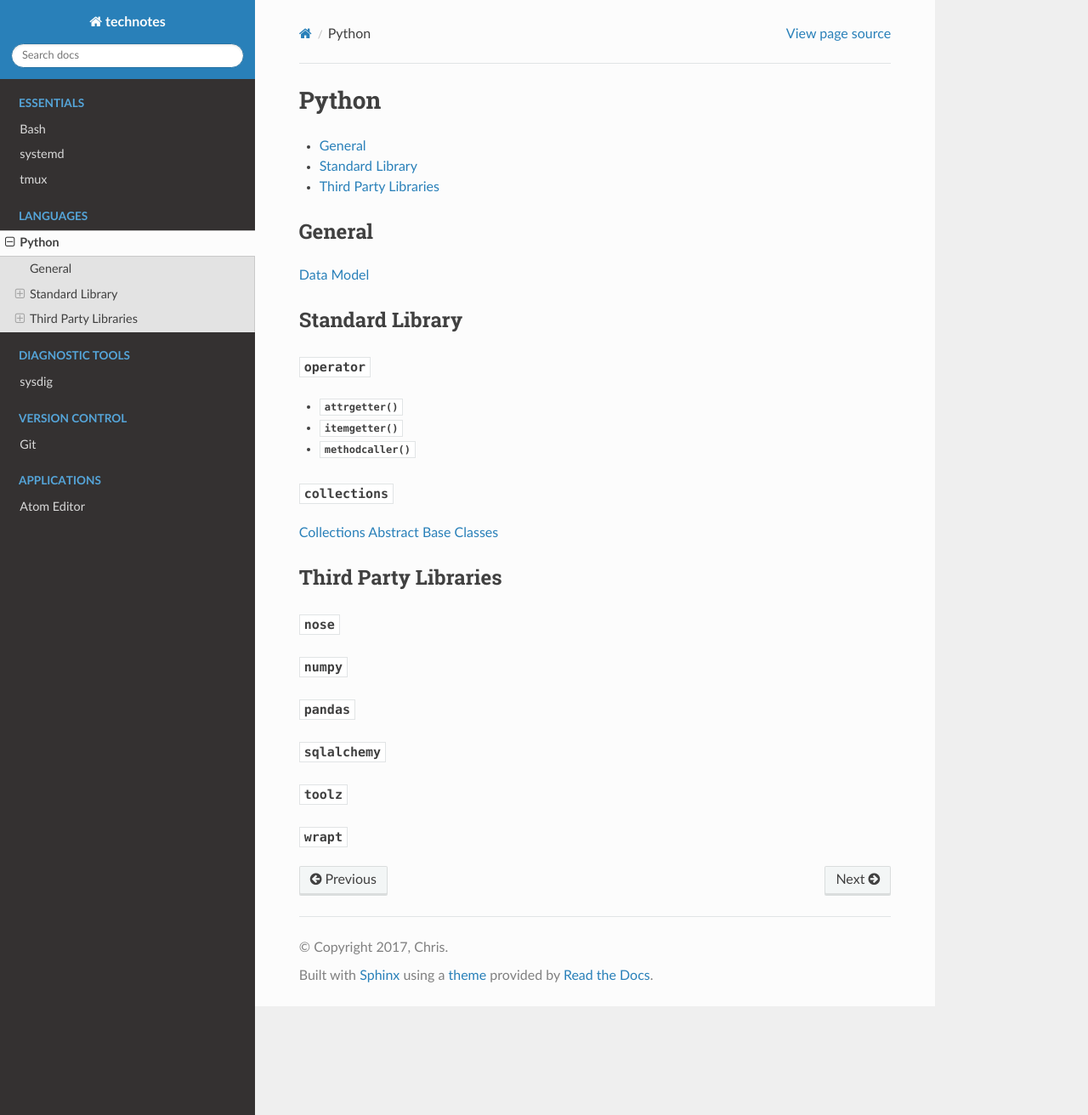
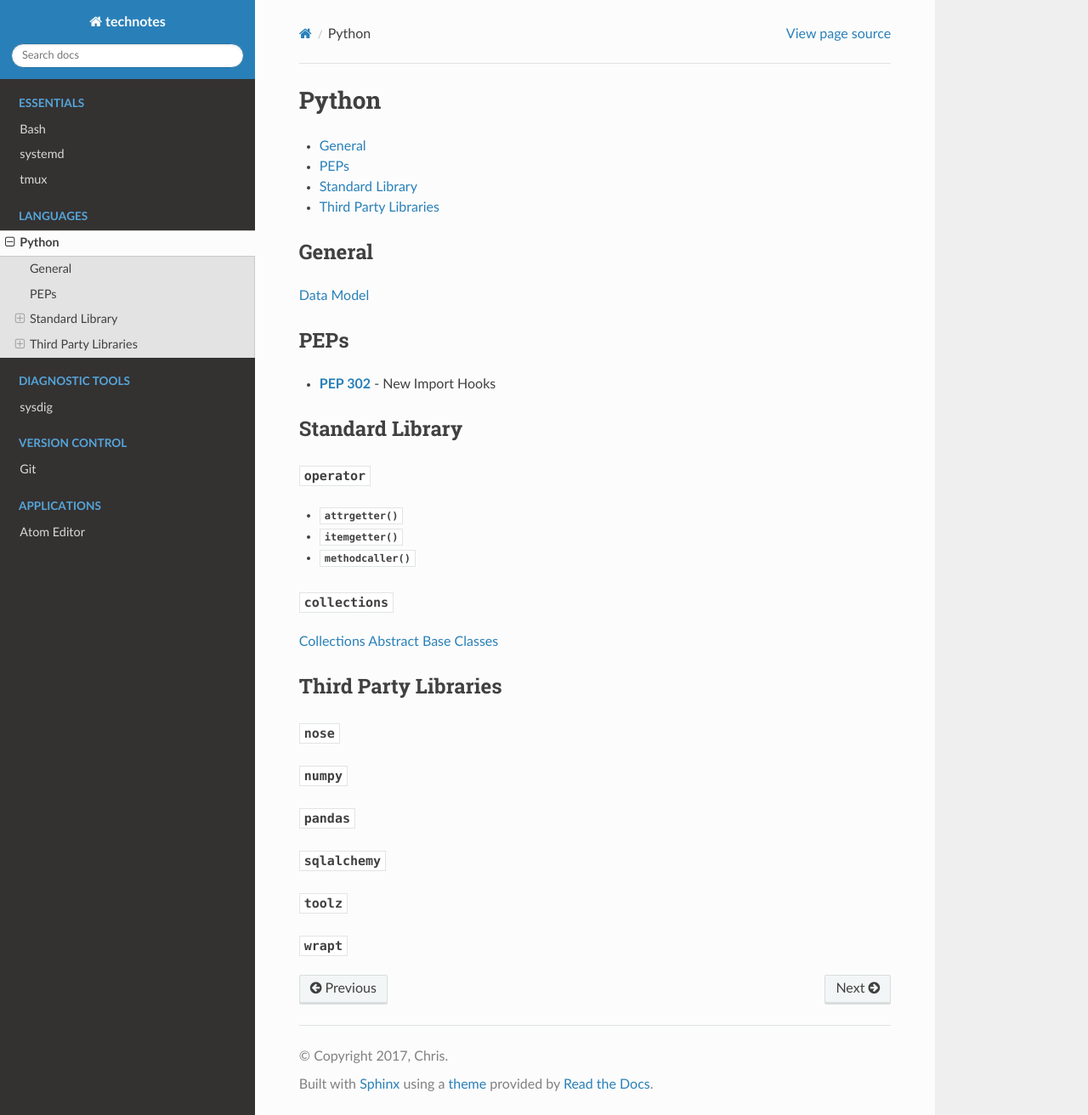
Before and after one commit to heterotopian/technotes, a Sphinx documentation site: the page built from source/python.rst, in a window 1280 px wide and 1312 px high. Shown: the whole window at 85% size. Built offline with Sphinx 7.4.7 and the Read the Docs theme 2.0.0, drawn with Linux system fonts in a browser that asks for light colours.

Commit message:
Add PEPs

```diff
--- a/source/python.rst
+++ b/source/python.rst
@@ -12,6 +12,12 @@ General
 =======
 
 `Data Model <https://docs.python.org/2.7/reference/datamodel.html>`_
+
+
+PEPs
+====
+
+- :pep:`302` - New Import Hooks
 
 
 Standard Library
```
